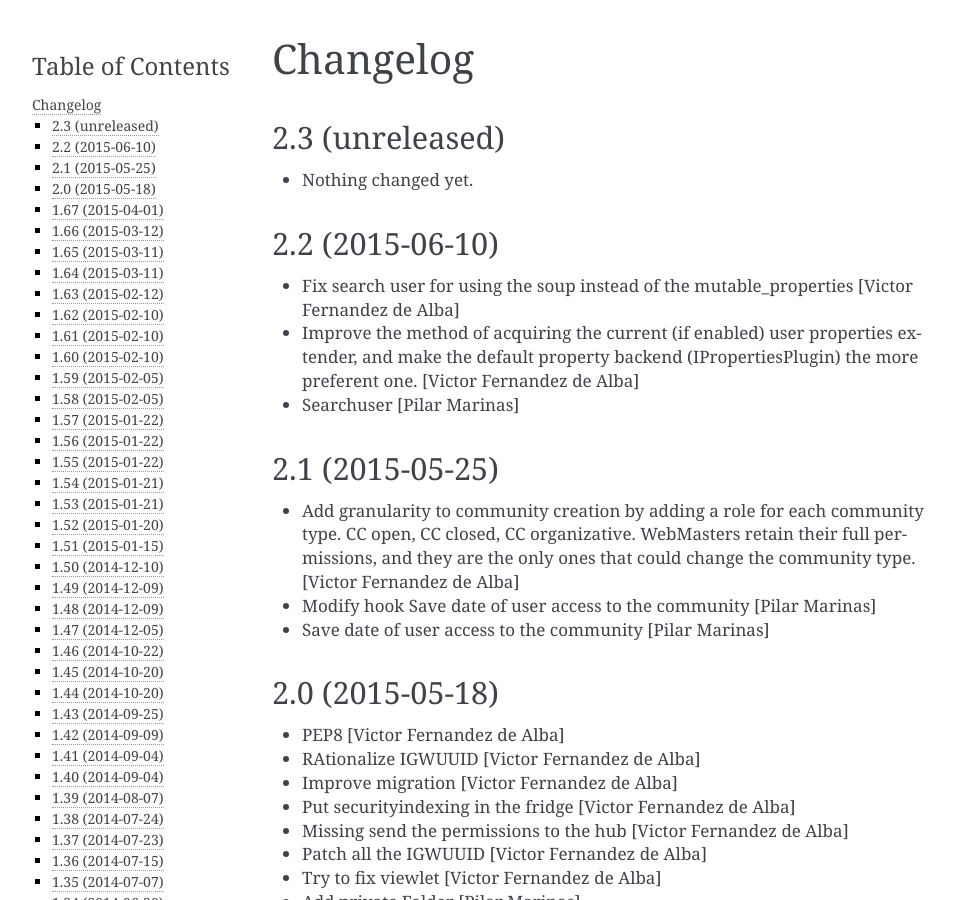
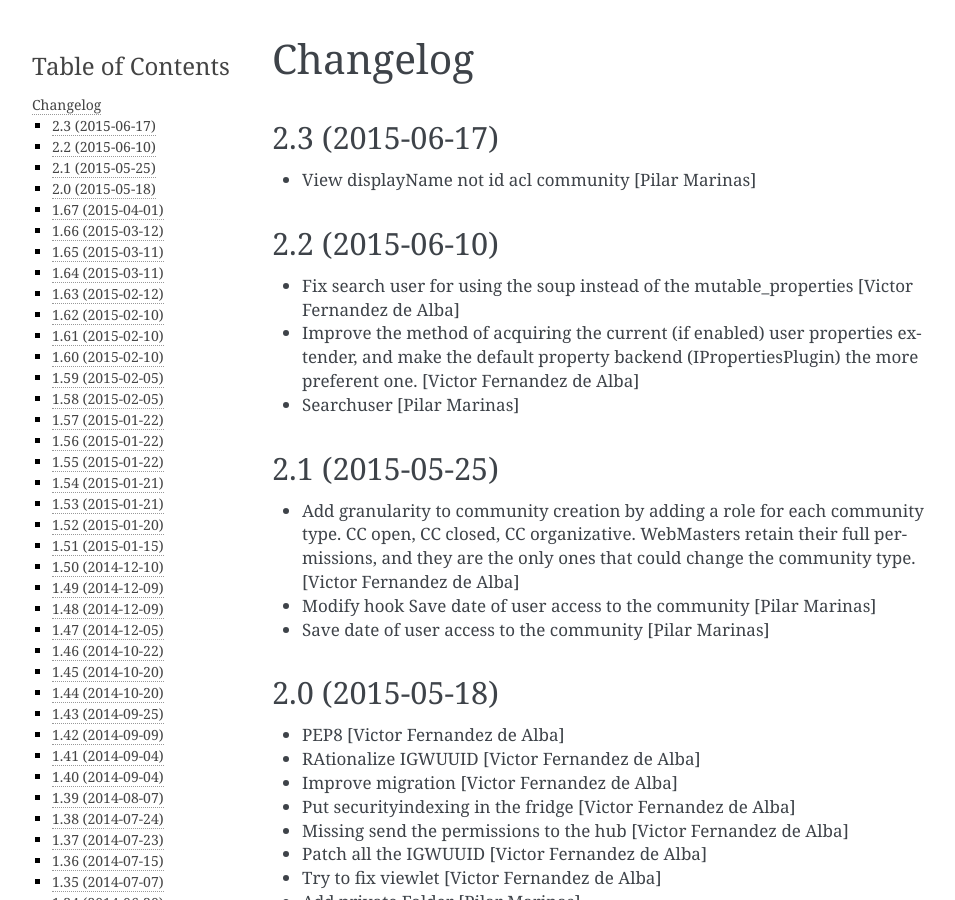
Before and after one commit to UPCnet/ulearn.core, a Sphinx documentation site: the page built from docs/HISTORY.rst, in a window 1280 px wide and 900 px high. Shown: the whole window, without its empty margins (148-1103 px from the left). Built offline with Sphinx 7.4.7, drawn with Linux system fonts in a browser that asks for light colours; pages that are not in the unit, such as notebooks, are missing from menus.

Commit message:
Preparing release 2.3

```diff
--- a/docs/HISTORY.rst
+++ b/docs/HISTORY.rst
@@ -1,11 +1,10 @@
 Changelog
 =========
 
-2.3 (unreleased)
+2.3 (2015-06-17)
 ----------------
 
-- Nothing changed yet.
-
+* View displayName not id acl community [Pilar Marinas]
 
 2.2 (2015-06-10)
 ----------------
--- a/setup.py
+++ b/setup.py
@@ -1,7 +1,7 @@
 from setuptools import setup, find_packages
 import os
 
-version = '2.3.dev0'
+version = '2.3'
 
 README = open('README.rst').read()
 HISTORY = open(os.path.join('docs', 'HISTORY.rst')).read()
```
